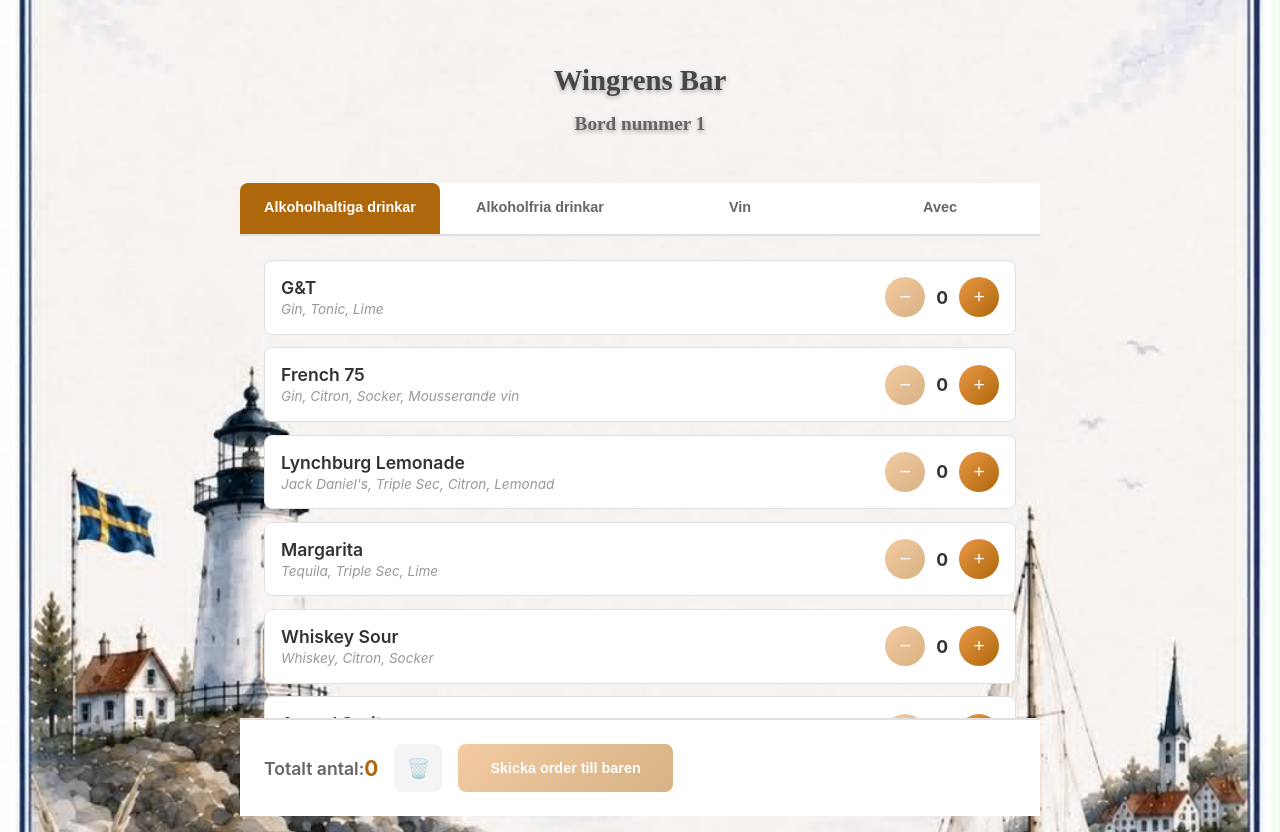
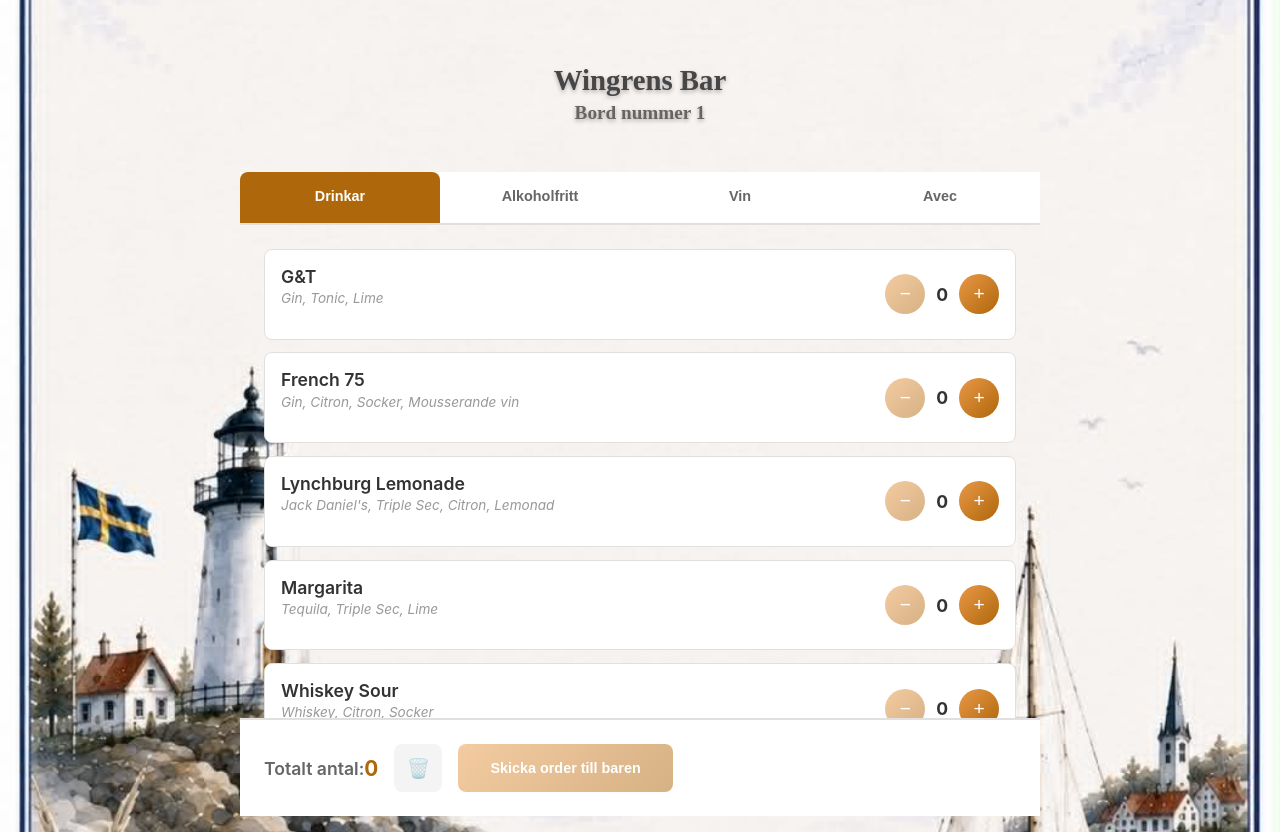
Before and after one commit to KiwiComp/wedding-guests, a React (Create React App) app: page /#/table/1 in a window 1280 px wide. Built offline with nearby package versions, Linux system fonts and the light colour scheme; no server answers.

Commit message:
Decreased height on order header. Made some layout changes to drink items.

```diff
--- a/src/components/TableOrder/TableOrder.css
+++ b/src/components/TableOrder/TableOrder.css
@@ -26,8 +26,8 @@
   align-items: center;
   justify-content: center;
   flex-direction: column;
-  gap: 1rem;
-  padding: 2.5rem 1rem;
+  gap: 0.3rem;
+  padding: 2rem 1.2rem 1rem;
   border-bottom: none;
   background: transparent;
   border-radius: 0;
@@ -118,7 +118,7 @@
   display: grid;
   grid-template-columns: 1fr auto;
   gap: 0.5rem;
-  align-items: start;
+  align-items: center;
   padding: 0.75rem;
   background: var(--bg-primary);
   border-radius: 8px;
@@ -147,7 +147,8 @@
   color: var(--text-muted);
   font-size: 0.75rem;
   font-style: italic;
-  line-height: 1.2;
+  line-height: 1.2em;
+  height: 2.4em;
 }
 
 .quantity-controls {
--- a/src/constants/drinks.js
+++ b/src/constants/drinks.js
@@ -119,8 +119,8 @@ export const getAllDrinks = () => {
 
 export const getDrinksByCategory = () => {
   return {
-    'Alkoholhaltiga drinkar': DRINKS.ALCOHOLIC,
-    'Alkoholfria drinkar': DRINKS.NON_ALCOHOLIC,
+    'Drinkar': DRINKS.ALCOHOLIC,
+    'Alkoholfritt': DRINKS.NON_ALCOHOLIC,
     'Vin': DRINKS.WINE,
     'Avec': DRINKS.DIGESTIF,
   };
```
